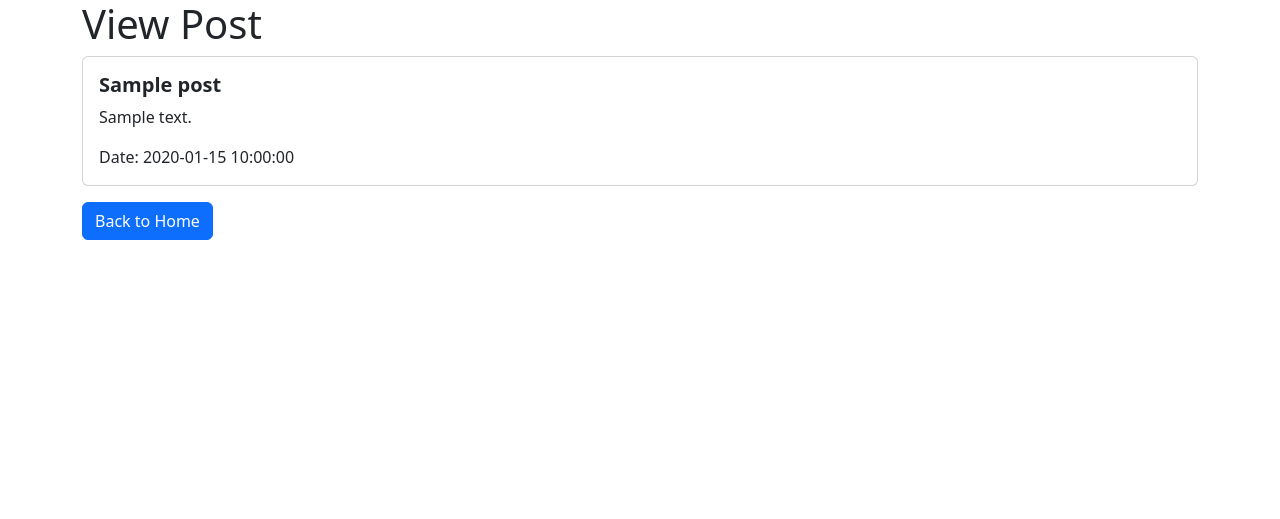
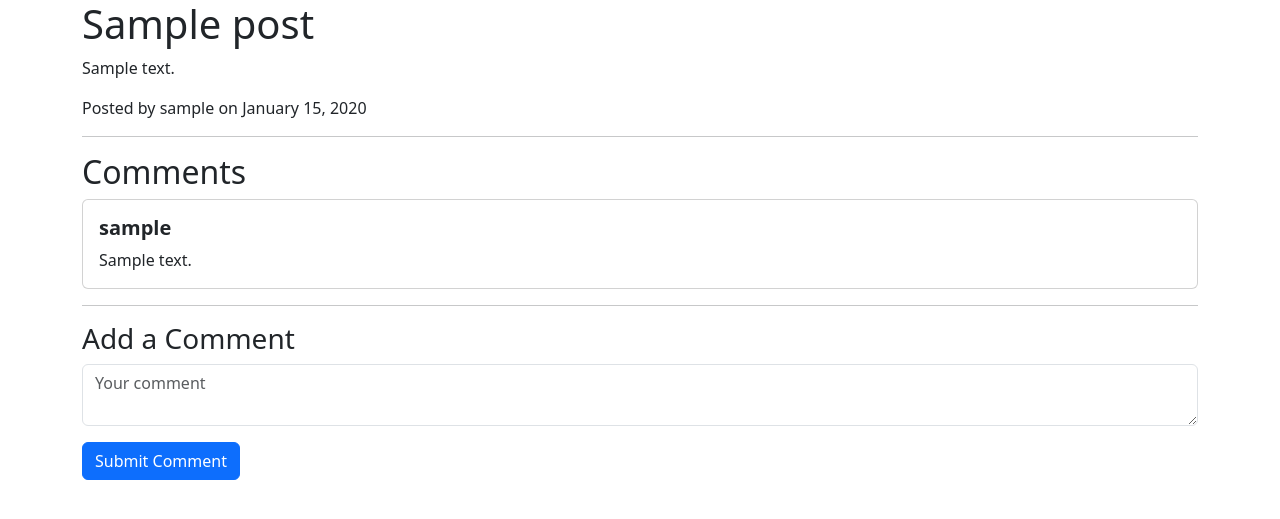
Before and after one commit to thebkht/People, a PHP site: page /view_post.php?post_id=1 in a window 1280 px wide. Shown: the top 519 px of the page. Run offline with PHP 8.4, Linux system fonts and the light colour scheme; the visitor is signed in with stand-in values (Sample User, id 1); tables that the repository leaves empty or names only in its code hold one stand-in row (values such as "Sample post").

Commit message:
Added search bar, delete articles, comments

```diff
--- a/edit_post.php
+++ b/edit_post.php
@@ -44,7 +44,8 @@ if ($_SERVER["REQUEST_METHOD"] === "POST") {
 <head>
     <meta charset="UTF-8">
     <title>Edit Post</title>
-    <link rel="stylesheet" href="https://maxcdn.bootstrapcdn.com/bootstrap/5.3.0/css/bootstrap.min.css">
+    <link href="https://cdn.jsdelivr.net/npm/bootstrap@5.3.0/dist/css/bootstrap.min.css" rel="stylesheet" integrity="sha384-9ndCyUaIbzAi2FUVXJi0CjmCapSmO7SnpJef0486qhLnuZ2cdeRhO02iuK6FUUVM" crossorigin="anonymous">
+    <link rel="stylesheet" href="css/style.css">
 </head>
 <body>
     <div class="container">
--- a/view_post.php
+++ b/view_post.php
@@ -1,23 +1,43 @@
 <?php
-session_start();
-
 // Include the necessary database connection code
 require_once "db_connection.php";
 
-// Check if the post_id is provided in the URL
-if (isset($_GET["post_id"])) {
+// Check if a post ID is provided
+if (!isset($_GET["post_id"])) {
+    header("Location: index.php");
+    exit();
+}
+
+// Retrieve the post with author information from the database
+$stmt = $conn->prepare("SELECT posts.*, users.username, users.created_at AS user_created_at FROM posts INNER JOIN users ON posts.user_id = users.user_id WHERE posts.post_id = ?");
+$stmt->bind_param("i", $_GET["post_id"]);
+$stmt->execute();
+$result = $stmt->get_result();
+$post = $result->fetch_assoc();
+$stmt->close();
+
+// Retrieve comments for the post from the database
+$stmt = $conn->prepare("SELECT comments.comment, users.username FROM comments INNER JOIN users ON comments.user_id = users.user_id WHERE comments.post_id = ?");
+$stmt->bind_param("i", $_GET["post_id"]);
+$stmt->execute();
+$result = $stmt->get_result();
+$comments = $result->fetch_all(MYSQLI_ASSOC);
+$stmt->close();
+
+session_start();
+
+// Process the comment form submission
+if ($_SERVER["REQUEST_METHOD"] === "POST" && isset($_SESSION["user_id"])) {
+    $comment = $_POST["comment"];
+    $user_id = $_SESSION["user_id"];
     $post_id = $_GET["post_id"];
 
-    // Retrieve the blog post from the database
-    $stmt = $conn->prepare("SELECT * FROM posts WHERE post_id = ?");
-    $stmt->bind_param("i", $post_id);
+    $stmt = $conn->prepare("INSERT INTO comments (comment, user_id, post_id) VALUES (?, ?, ?)");
+    $stmt->bind_param("sii", $comment, $user_id, $post_id);
     $stmt->execute();
-    $result = $stmt->get_result();
-    $post = $result->fetch_assoc();
     $stmt->close();
-} else {
-    // Redirect the user if post_id is not provided
-    header("Location: index.php");
+
+    header("Location: view_post.php?post_id=" . $_GET["post_id"]);
     exit();
 }
 ?>
@@ -32,21 +52,41 @@ if (isset($_GET["post_id"])) {
 </head>
 <body>
     <div class="container">
-        <h1>View Post</h1>
+        <h1><?php echo $post["title"]; ?></h1>
+        <p><?php echo $post["content"]; ?></p>
+        <p class="author">Posted by <?php echo $post["username"]; ?> on <?php echo date("F j, Y", strtotime($post["created_at"])); ?></p>
 
-        <?php if ($post): ?>
-            <div class="card mb-3">
-                <div class="card-body">
-                    <h5 class="card-title"><?php echo $post["title"]; ?></h5>
-                    <p class="card-text"><?php echo $post["content"]; ?></p>
-                    <p class="card-text">Date: <?php echo $post["created_at"]; ?></p>
+        <hr>
+
+        <h2>Comments</h2>
+        <!-- Display existing comments -->
+        <?php if (!empty($comments)): ?>
+            <?php foreach ($comments as $comment): ?>
+                <div class="card mb-3">
+                    <div class="card-body">
+                        <h5 class="card-title"><?php echo $comment["username"]; ?></h5>
+                        <p class="card-text"><?php echo $comment["comment"]; ?></p>
+                    </div>
                 </div>
-            </div>
+            <?php endforeach; ?>
         <?php else: ?>
-            <p>Post not found.</p>
+            <p>No comments found.</p>
         <?php endif; ?>
 
-        <a href="index.php" class="btn btn-primary">Back to Home</a>
+        <hr>
+
+        <!-- Comment form -->
+        <?php if (isset($_SESSION["user_id"])): ?>
+            <h3>Add a Comment</h3>
+            <form action="<?php echo $_SERVER["PHP_SELF"] . "?post_id=" . $_GET["post_id"]; ?>" method="POST">
+                <div class="mb-3">
+                    <textarea class="form-control" name="comment" placeholder="Your comment" required></textarea>
+                </div>
+                <button type="submit" class="btn btn-primary">Submit Comment</button>
+            </form>
+        <?php else: ?>
+            <p>Please <a href="login.php">log in</a> to add a comment.</p>
+        <?php endif; ?>
     </div>
 </body>
 </html>
```
Also changed, not shown: delete_post.php (added, +40 -0 lines), index.php (+9 -4 lines), search.php (added, +49 -0 lines), css/style.css (line endings or trailing spaces).
